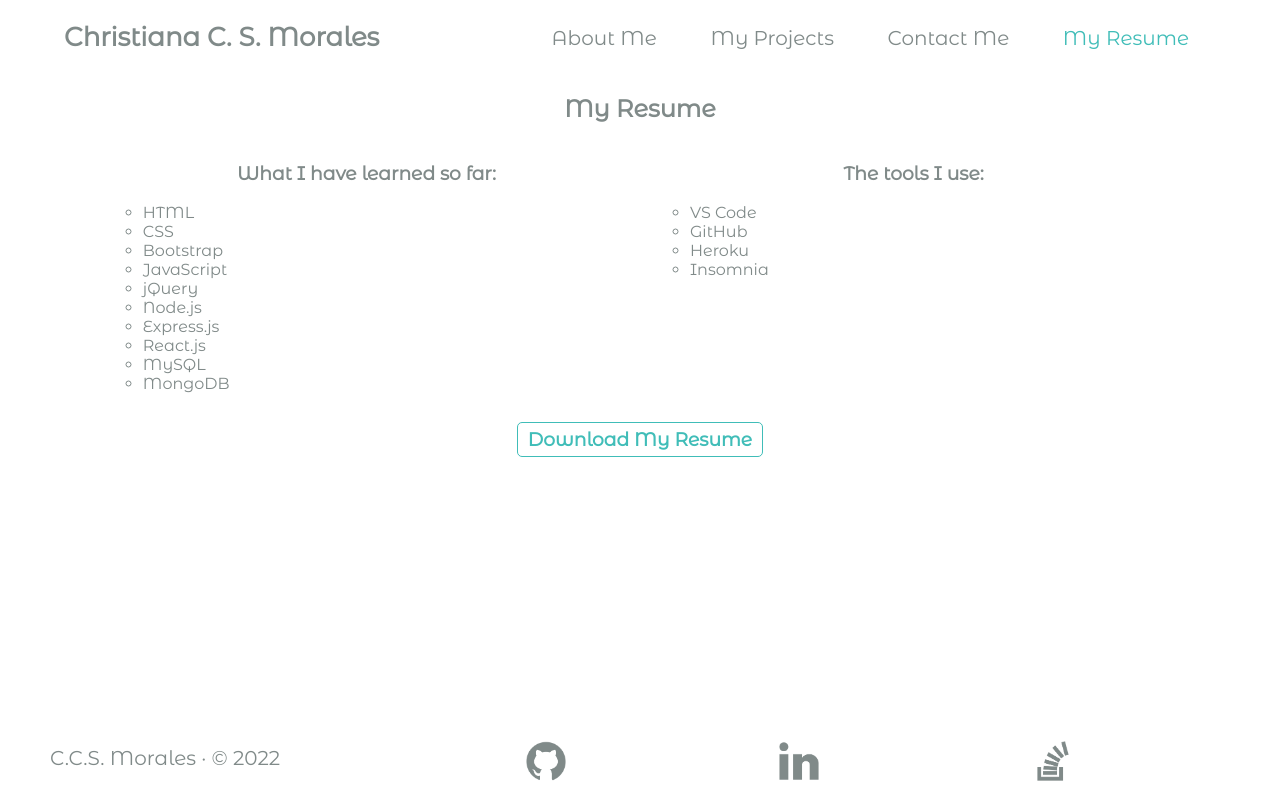
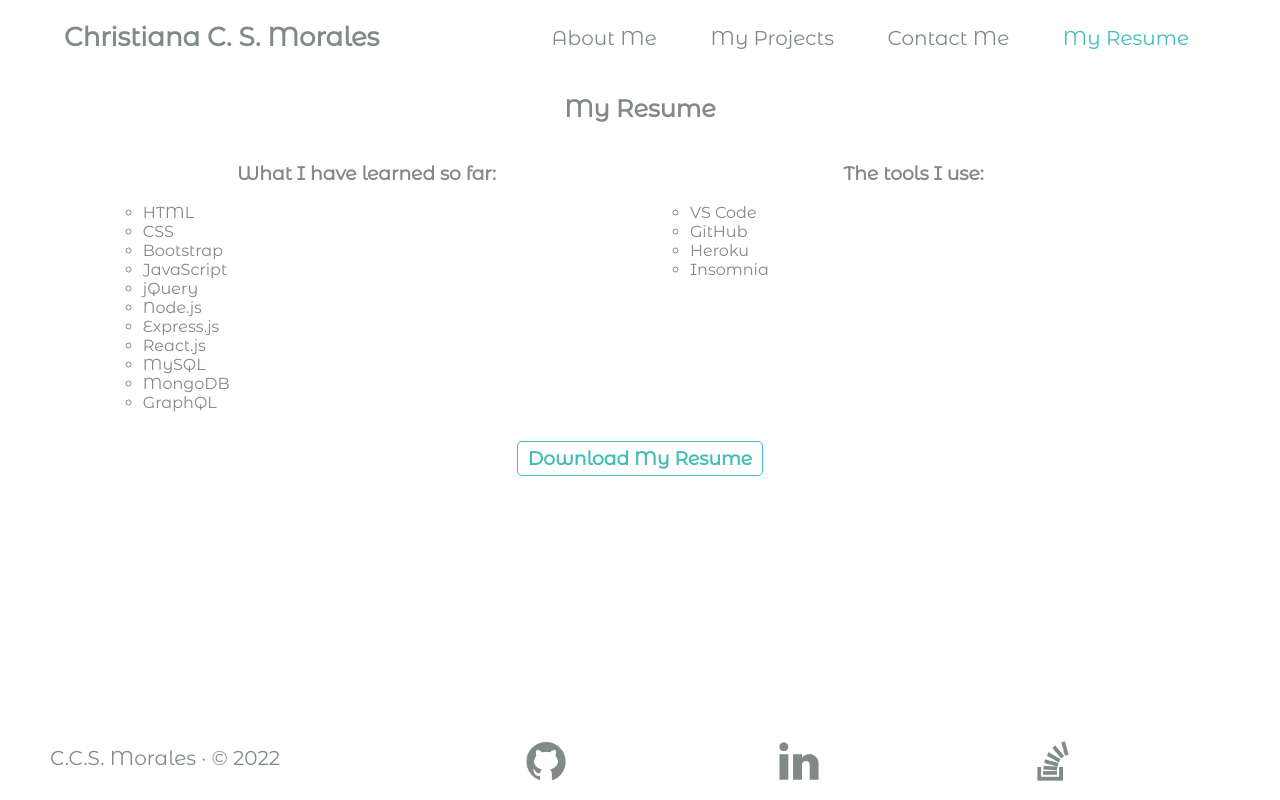
Before and after one commit to NicaVulcan/ccs-morales, a React (Create React App) app: page / in a window 1280 px wide. Both pictures are taken after a click on the element "My Resume". Built offline with nearby package versions, Linux system fonts and the light colour scheme.

Commit message:
replaced sample resume with real one

```diff
--- a/package.json
+++ b/package.json
@@ -14,7 +14,7 @@
     "web-vitals": "^2.1.4"
   },
   "scripts": {
-    "start": "react-scripts start",
+    "start": "BROWSER=none react-scripts start",
     "build": "react-scripts build",
     "test": "react-scripts test",
     "eject": "react-scripts eject",
--- a/src/components/Main/Resume/index.js
+++ b/src/components/Main/Resume/index.js
@@ -1,5 +1,5 @@
 import React from "react";
-import resume from "../../../assets/documents/sample.pdf"
+import resume from "../../../assets/documents/CCS-Morales_Resume.pdf"
 
 function Resume() {
     return (
@@ -19,6 +19,7 @@ function Resume() {
                         <li>React.js</li>
                         <li>MySQL</li>
                         <li>MongoDB</li>
+                        <li>GraphQL</li>
                     </ul>
                 </div>
                 <div className="tools">
```
Also changed, not shown: 2 other files (tests, documents, lock files or other folders).
